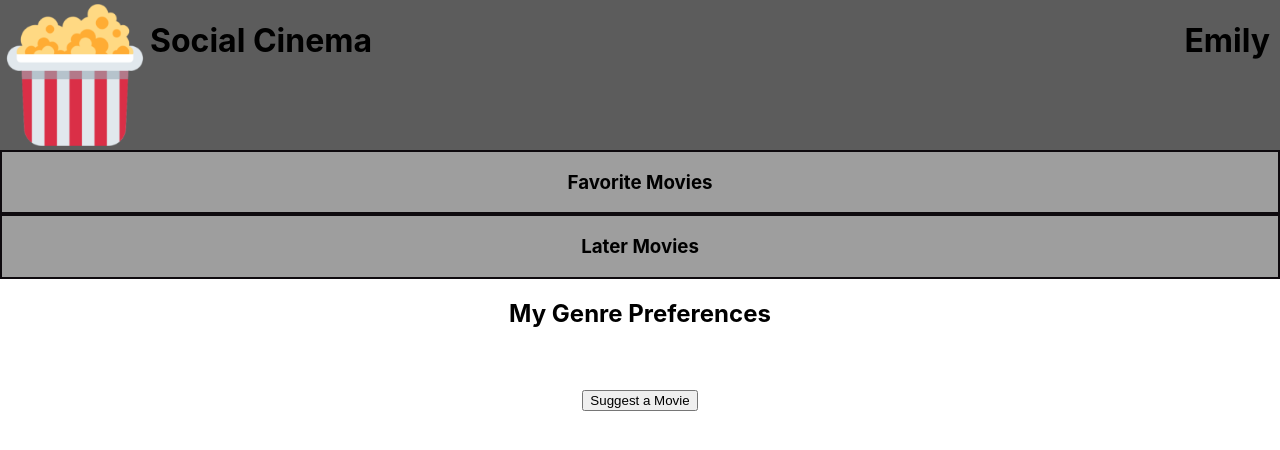
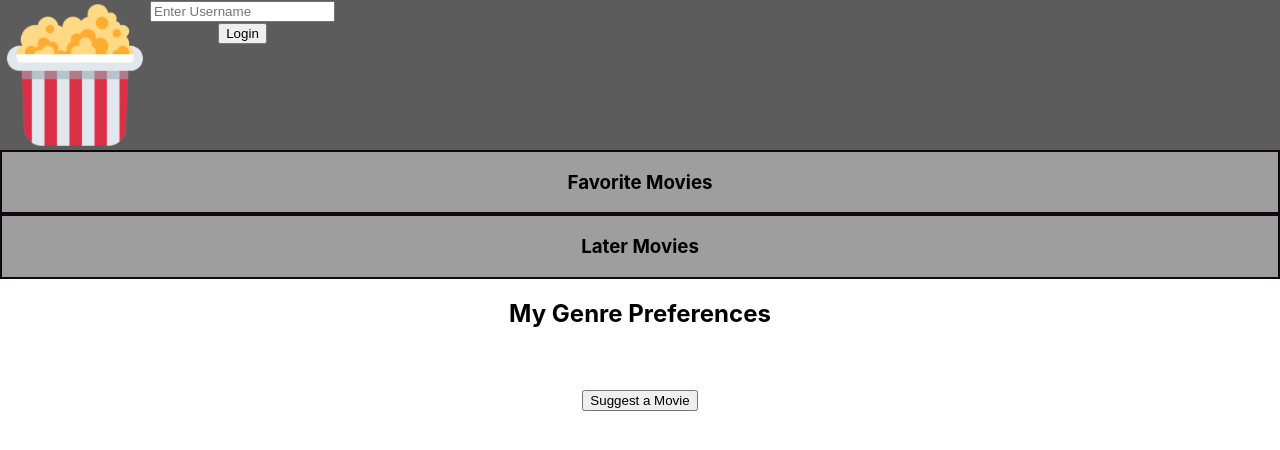
Before and after one commit to emi-hi/SocialCinema, a React (Create React App) app in the folder social-cinema/: page / in a window 1280 px wide. Shown: the top 450 px of the page. Built offline with nearby package versions, Linux system fonts and the light colour scheme.

Commit message:
Implemented basic user login route

```diff
--- a/social-cinema/src/components/App.js
+++ b/social-cinema/src/components/App.js
@@ -1,4 +1,5 @@
 import React, { useState } from 'react';
+import axios from 'axios';
 import './App.css';
 import List from './List'
 import Nav from './Nav'
@@ -21,7 +22,7 @@ const tempLater = [
 ]
 
 function App() {
-
+  const [user, setUser] = useState("")
   const [favList, setFavList] = useState("hide")
   const [laterList, setLaterList] = useState("hide")
 
@@ -32,10 +33,20 @@ function App() {
       return "show"
     }
   }
+
+  const getUser = (name) => {
+    axios.post("http://localhost:5000/login", { name: name })
+      .then(response => {
+        console.log(response.data)
+        const user = response.data
+        setUser(user.name)
+      })
+  }
+
   return (
 
     <div className="App">
-      <Nav/>
+      <Nav user={user} getUser={getUser} />
       <div className="list_name" onClick={() => setFavList(toggleList)}>
       <h3>Favorite Movies</h3>
       </div>
--- /dev/null
+++ b/social-cinema/src/components/Logon.js
@@ -0,0 +1,28 @@
+import React, { useState } from "react";
+
+//this one shows up when there is no favorite. It's just an add symbol.
+export default function Logon(props) {
+  const [name, setName] = useState("")
+
+  const validate = () => {
+    console.log(name)
+    if (name !== "") {
+      props.onLogin(name);
+    }
+  }
+
+  return (
+    <div class="logon">
+      <form autoComplete="off" onSubmit={event => event.preventDefault()}>
+        <input
+          name="name"
+          type="text"
+          placeholder="Enter Username"
+          value={name}
+          onChange={event => setName(event.target.value)}
+        />
+      </form>
+      <button type="button" onClick={()=> validate()}>Login</button>
+    </div>
+  );
+}
--- a/social-cinema/src/components/Nav.js
+++ b/social-cinema/src/components/Nav.js
@@ -1,14 +1,21 @@
 import React from "react";
+import Logon from "./Logon"
+import User from "./User"
 
 //this one shows up when there is no favorite. It's just an add symbol.
 export default function Nav(props) {
+
+  const logOn = (name) => {
+    console.log(name);
+    props.getUser(name)
+  }
+
   return (
     <div class="nav">
       <div class="logo">
         <img id="cinema-logo"  src="images/popcorn.png" width="150px"/>
-        <h1>Social Cinema</h1>
+        {props.user === "" ? <Logon onLogin={logOn} /> : <User user={props.user} logout={() => logOn("")} />}
       </div>
-      <h1>Emily</h1>
     </div>
   );
 }
--- a/social-cinema/src/components/Suggested.js
+++ b/social-cinema/src/components/Suggested.js
@@ -8,7 +8,7 @@ export default function Suggested() {
   const [movieReleaseDate, setMovieReleaseDate] = useState("");
 
   const newMovie = () => {
-    axios.get("http://localhost:5000/")
+    axios.get("http://localhost:5000/suggestion")
       .then(response => {
         setMovieTitle(response.data.title);
         setMovieDescription(response.data.description);
--- /dev/null
+++ b/social-cinema/src/components/User.js
@@ -0,0 +1,13 @@
+import React from "react";
+
+
+//this one shows up when there is no favorite. It's just an add symbol.
+export default function User(props) {
+
+  return (
+    <div class="user">
+      <h1>{props.user}</h1>
+      <button type="button" onClick={props.logout}>Logout</button>
+    </div>
+  );
+}
```
Also changed, not shown: 2 other files (tests, documents, lock files or other folders).
